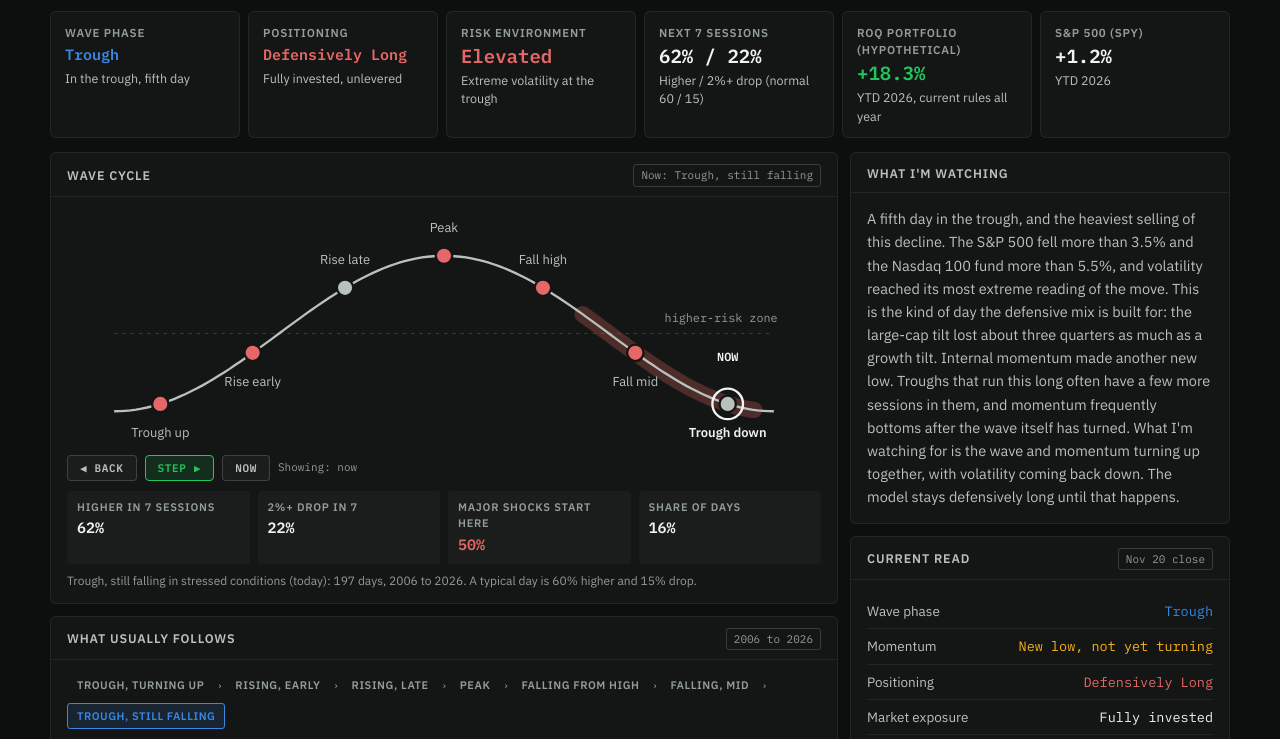
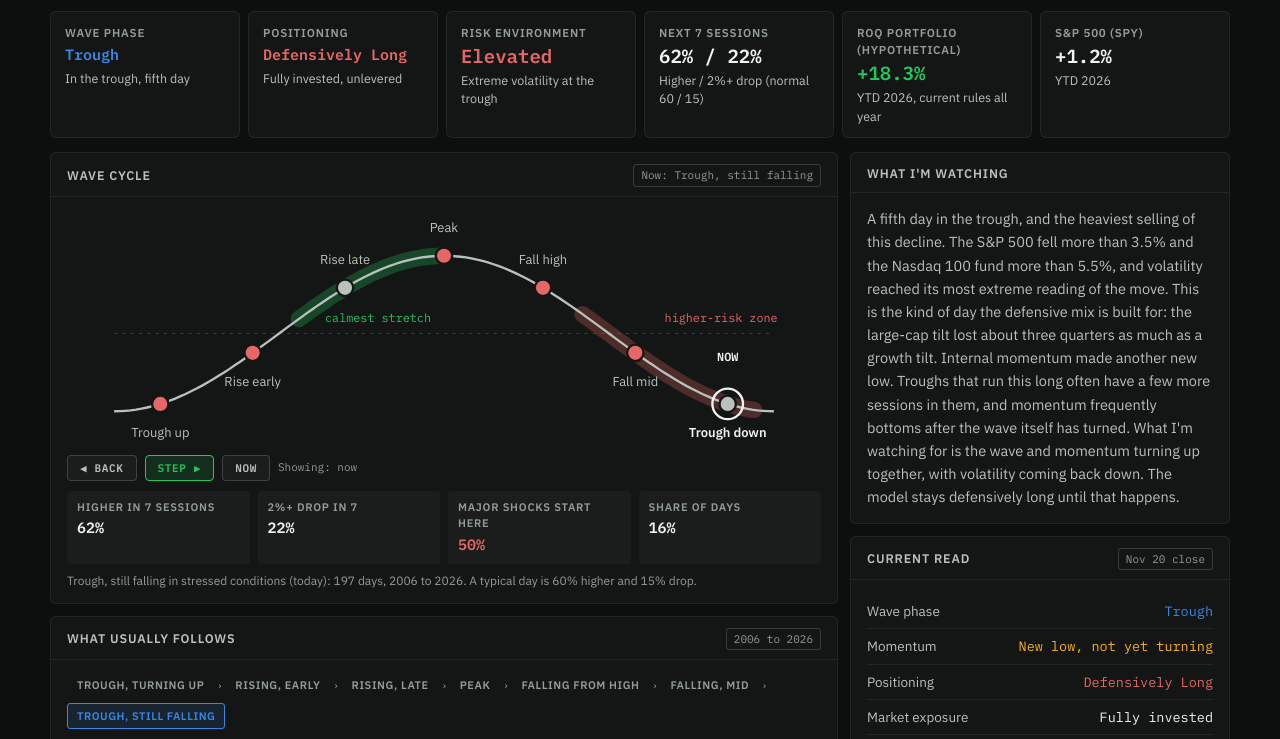
Before and after one commit to phillips123456/roq-wave-monitor, a plain HTML site: page index.html in a window 1280 px wide. Shown: the part 61-800 px from the top of the page. Drawn offline with Linux system fonts and the light colour scheme.

Commit message:
Wave cycle: green calmest-stretch arc on the late rise into the peak
Co-Authored-By: Claude Opus 5.5 <noreply@anthropic.com>
Claude-Session: https://claude.ai/code/session_01Vyk4cgouaMZLbvUgvKckax

```diff
--- a/index.html
+++ b/index.html
@@ -430,7 +430,12 @@ SPIKES.forEach(([s,d],i)=>{
   let d='';
   for(let k=0;k<=60;k++){const t=0.71+k*(0.26/60);d+=(k?'L':'M')+X(t).toFixed(1)+' '+Y(t).toFixed(1);}
   mk('path',{d,fill:'none',stroke:'var(--red)','stroke-opacity':'0.28','stroke-width':'14','stroke-linecap':'round'});
-  lab(X(0.92),MID-10,'higher-risk zone');
+  lab(X(0.92),MID-10,'higher-risk zone').setAttribute('fill','var(--red)');
+  // calmest stretch: the late rise into the peak (fewest shock starts, 2006 to 2026)
+  d='';
+  for(let k=0;k<=40;k++){const t=0.28+k*(0.22/40);d+=(k?'L':'M')+X(t).toFixed(1)+' '+Y(t).toFixed(1);}
+  mk('path',{d,fill:'none',stroke:'var(--green)','stroke-opacity':'0.28','stroke-width':'14','stroke-linecap':'round'});
+  lab(X(0.40),MID-10,'calmest stretch').setAttribute('fill','var(--green)');
   // wave
   d='';
   for(let k=0;k<=120;k++){const t=k/120;d+=(k?'L':'M')+X(t).toFixed(1)+' '+Y(t).toFixed(1);}
```
